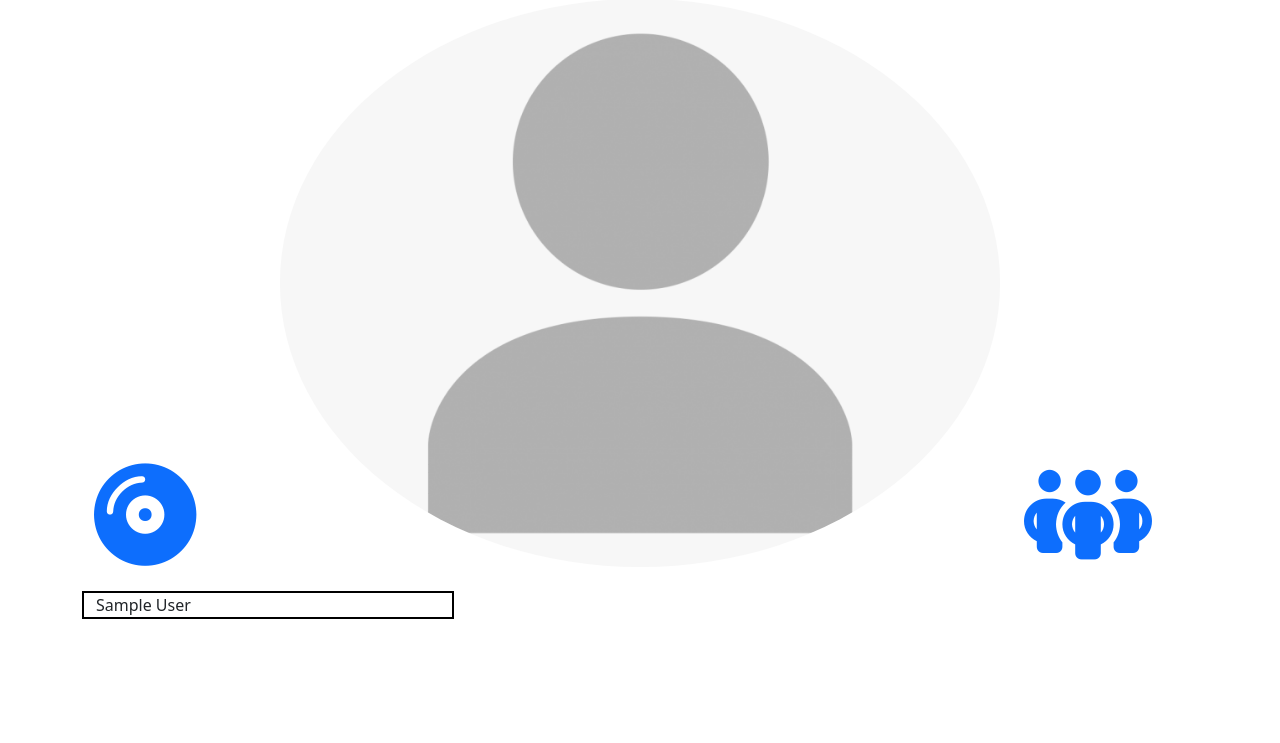
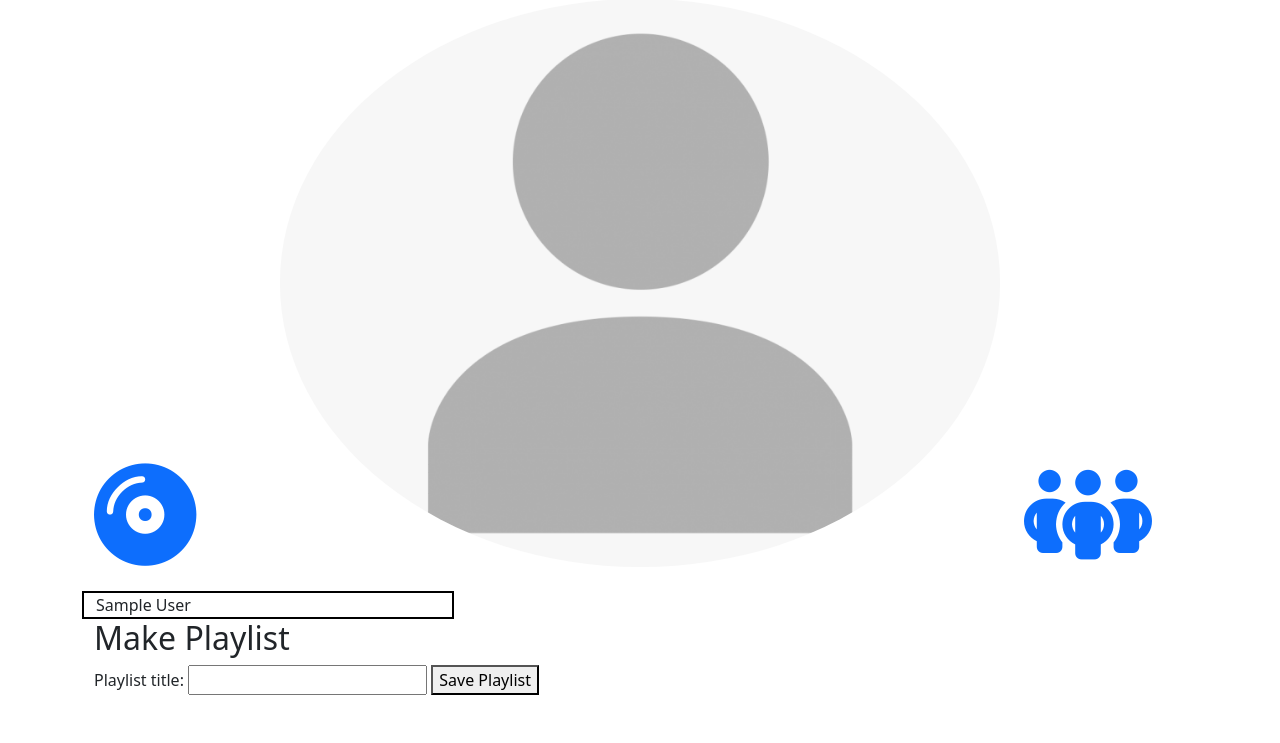
Before and after one commit to DestanT/we-rate-music, a Django app: a page that uses templates/users/playlists.html in a window 1280 px wide. Shown: the part 57-800 px from the top of the page. Run offline with Django 4.2, Linux system fonts and the light colour scheme; tables that the repository leaves empty hold one stand-in row (values such as "Sample post"); some libraries are stand-ins or nearby versions.

Commit message:
Add the form to playlists.html - temporarily to test functionality

```diff
--- a/templates/users/playlists.html
+++ b/templates/users/playlists.html
@@ -7,5 +7,13 @@
         </div>
         {% endfor %}
     </div>
+    <div class="row">
+        <h2>Make Playlist</h2>
+        <form class="d-inline" method="POST">
+            {% csrf_token %}
+            {{ playlist_form }}
+            <button type="submit">Save Playlist</button>
+        </form>
+    </div>
 </div>
 {% endblock entries %}
```
